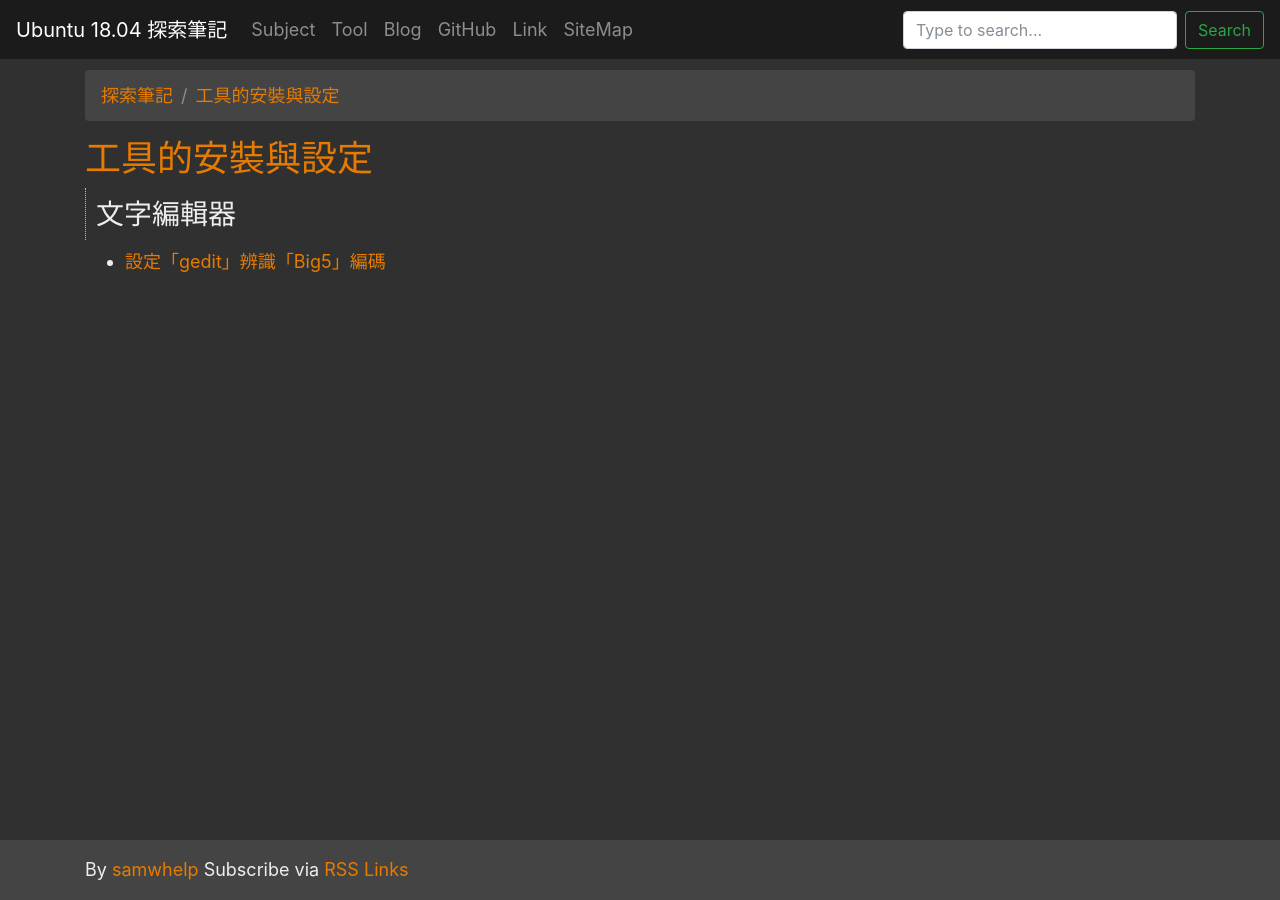
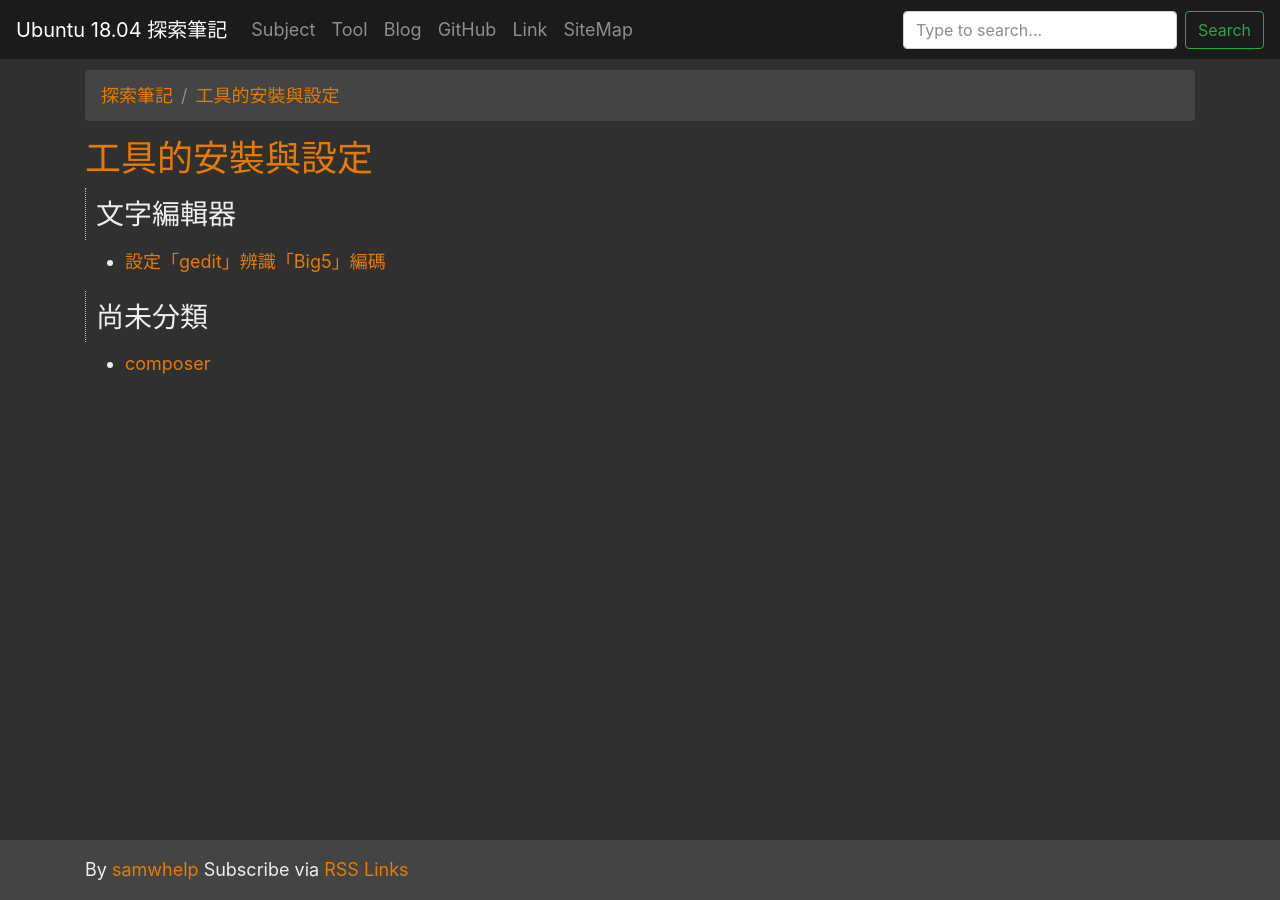
Before and after one commit to samwhelp/note-ubuntu-18.04, a Jekyll site: the page built from read/howto/install-tool/index.md, in a window 1280 px wide. Built offline with Jekyll 4.4.1, drawn with Linux system fonts in a browser that asks for light colours; nearby versions of some CDN libraries.

Commit message:
composer

```diff
--- a/read/howto/install-tool/index.md
+++ b/read/howto/install-tool/index.md
@@ -11,3 +11,8 @@ source_url: '/read/howto/install-tool/index.md'
 ## 文字編輯器
 
 * [設定「gedit」辨識「Big5」編碼](gedit)
+
+
+## 尚未分類
+
+* [composer](composer)
```
